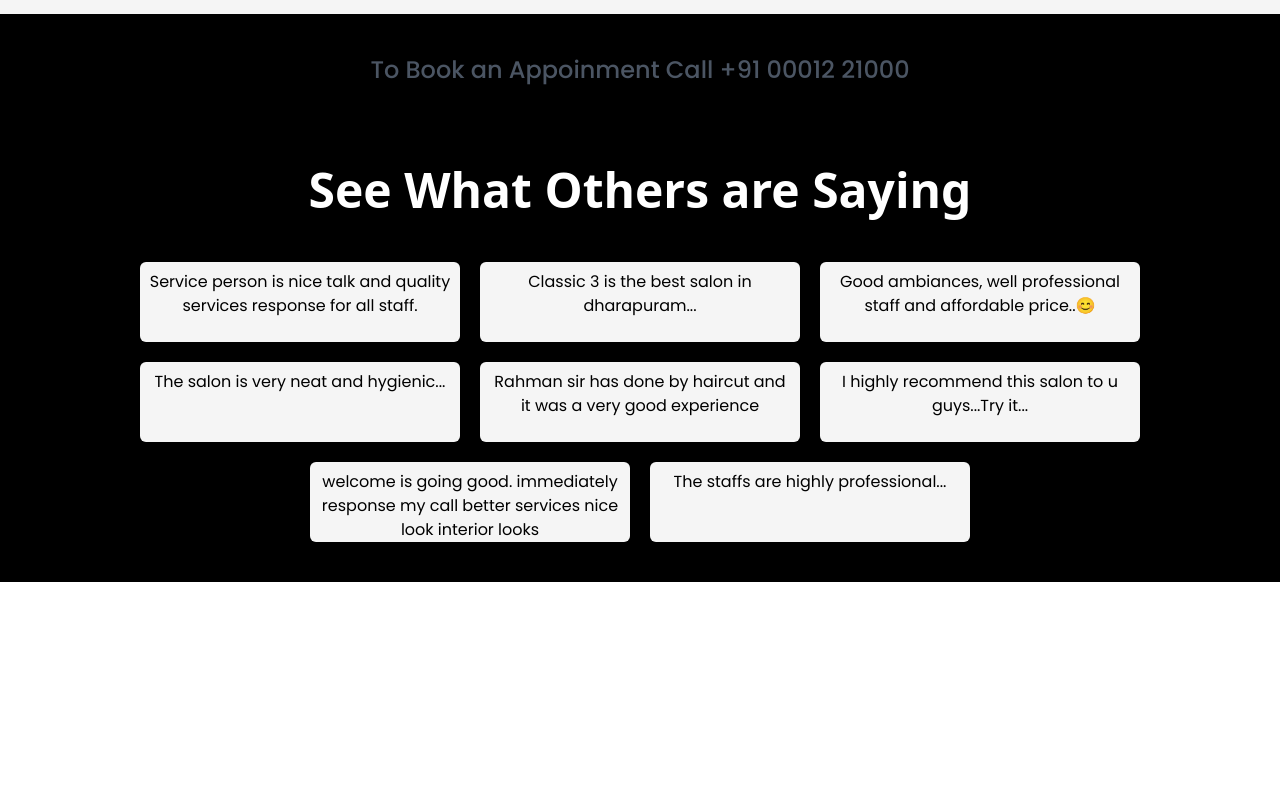
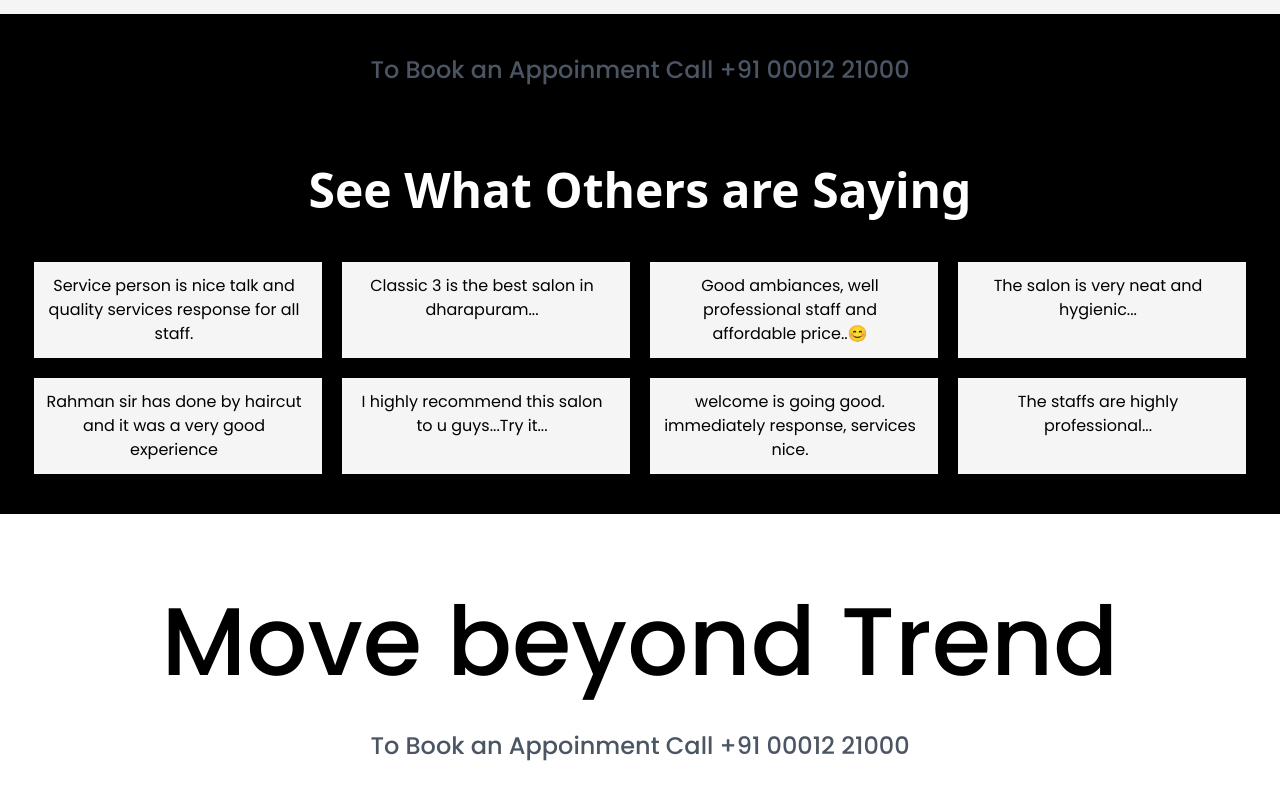
Before and after one commit to Dhaya3132/Classic3Salon, a React (Vite) app: page / in a window 1280 px wide. Shown: the part 1866-2666 px from the top of the page. Before the commit the page ends 2448 px from the top, so only its background shows below. Built offline with nearby package versions, Linux system fonts and the light colour scheme; a web font is replaced by a local one.

Commit message:
Feat - Added styles

```diff
--- a/src/App.jsx
+++ b/src/App.jsx
@@ -7,6 +7,8 @@
 import Service from './Components/Servicess/Service';
 import Appoinment from './Components/Appoinment';
 import Customers from './Components/Customer/Customers';
+import Trend from './Components/Trend';
+
 function App() {
 
   return (
@@ -19,6 +21,7 @@
       <Service></Service>
       <Appoinment />
       <Customers></Customers>
+      <Trend></Trend>
     </div>
   )
 }
--- a/src/Components/Customer/Customers.jsx
+++ b/src/Components/Customer/Customers.jsx
@@ -6,7 +6,7 @@
     return (
         <div className='mt-10 pt-5 pb-10'>
 
-            <h2 className='font-poppins text-5xl font-semibold text-center m-auto text-white p-5'>See What Others are Saying</h2>
+            <h2 className='font-poppins text-5xl font-semibold text-center text-white p-5'>See What Others are Saying</h2>
             <ul className='flex justify-center items-center flex-wrap gap-5 mt-7'>
                 {FeedBack.map((data,index) =>
                     <Feed key={index} {...data}/>
--- a/src/Components/Customer/Feed.jsx
+++ b/src/Components/Customer/Feed.jsx
@@ -2,8 +2,8 @@
 
 function Feed ({Para}) {
     return (
-    <li className='bg-Grey rounded-md w-80 h-20 p-2 font-Poppins text-center'>
-        <h4>{Para}</h4>
+    <li className='bg-Grey w-72 h-24 font-Poppins text-center p-3'>
+        <h4 className='w-64 '>{Para}</h4>
     </li>
 )
 }
--- a/src/Components/DataComponents/Servicedata.jsx
+++ b/src/Components/DataComponents/Servicedata.jsx
@@ -54,7 +54,7 @@
         Para : 'I highly recommend this salon to u guys...Try it...',
     },
     {
-        Para : 'welcome is going good. immediately response my call better services nice look interior looks',
+        Para : 'welcome is going good. immediately response, services nice.',
     },
     {
         Para : 'The staffs are highly professional...',
--- /dev/null
+++ b/src/Components/Trend.jsx
@@ -0,0 +1,13 @@
+import React from 'react'
+import Appoinment from './Appoinment'
+
+function Trend() {
+  return (
+    <div className='bg-white p-10'>
+        <h3 className='font-Poppins text-8xl font-medium text-center text-black mt-10'>Move beyond Trend</h3>
+        <Appoinment></Appoinment>
+    </div>
+  )
+}
+
+export default Trend
```
